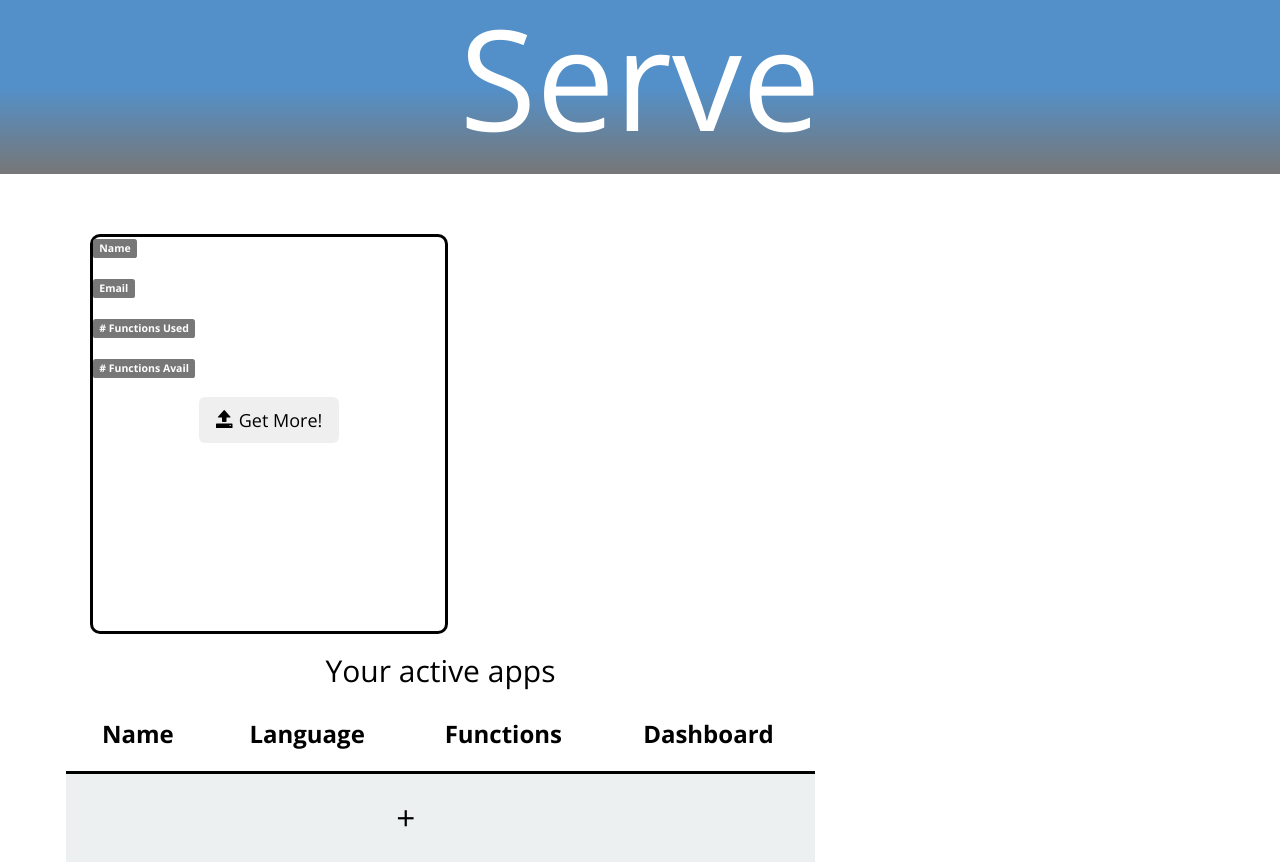
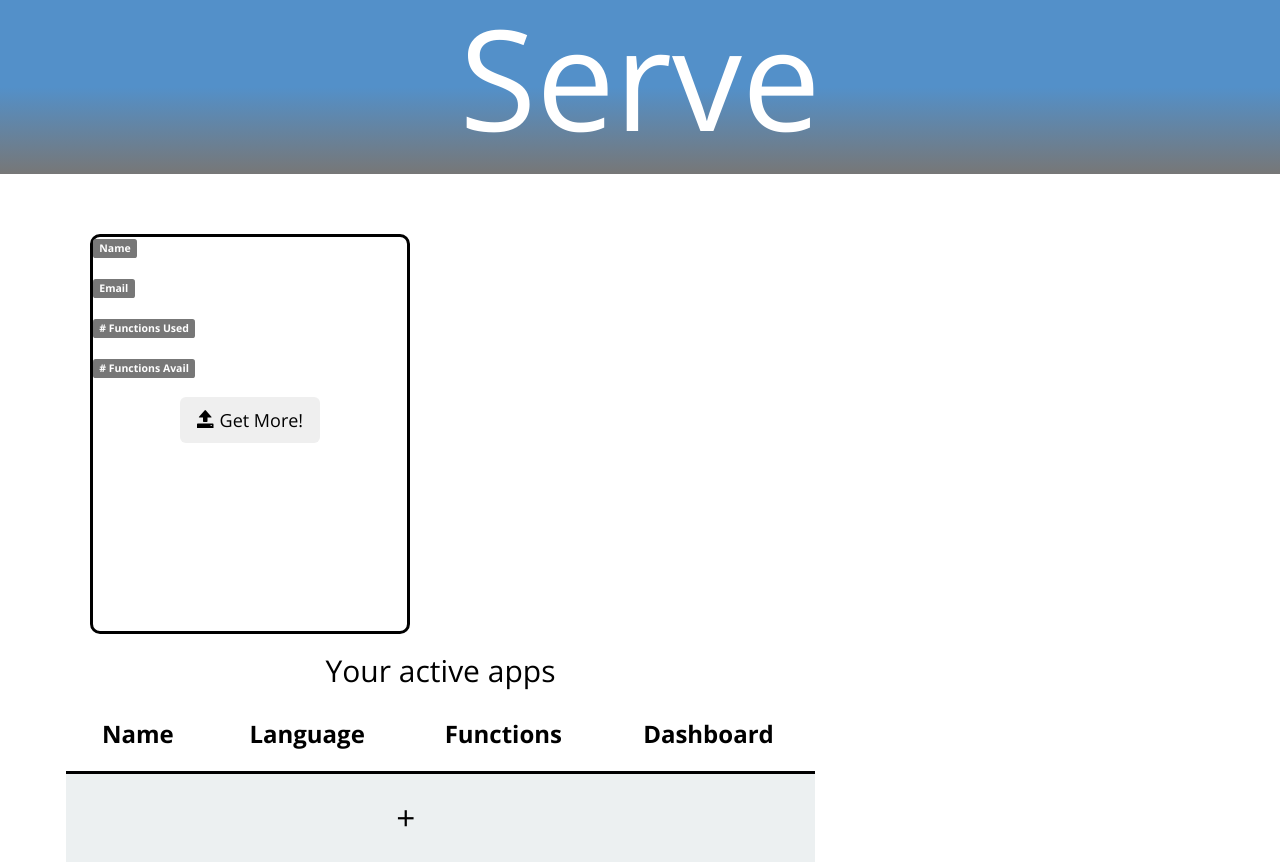
Before and after one commit to thepav/serve, a Flask app: template templates/gallery.html in a window 1280 px wide. Run offline with Flask 2, Linux system fonts and the light colour scheme; the template is opened without the code that fills it, so the values that code supplies are empty; parts of the project's set-up code (start-up, migrations or seed data) failed here and were passed over; some libraries are stand-ins or nearby versions.

Commit message:
more updates

```diff
--- a/static/css/style.css
+++ b/static/css/style.css
@@ -213,7 +213,7 @@ section {
 	border-color: black;
 	border: 3px;
 	border-style: solid;
-	width: 28%;
+	width: 25%;
 	color: black;
 moz-border-radius:10px;  /* for Firefox */
         -webkit-border-radius:10px; /* for Webkit-Browsers */
```
